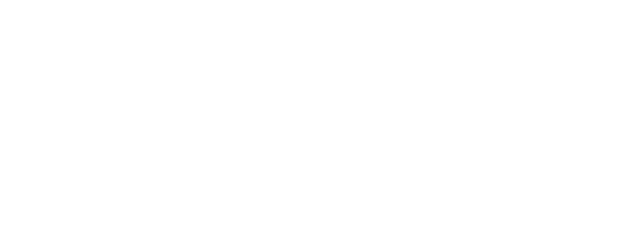
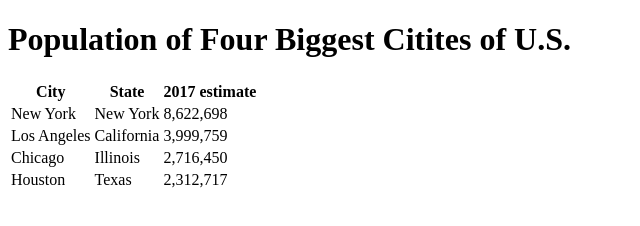
Before and after one commit to PianoFF/FF-Flatiron-material-practice, a plain HTML site: page html-fundamentals-html-tables-lab-london-web-102819/index.html in a window 1280 px wide. Shown: the whole page, without its empty margins (0-640 px from the left). Drawn offline with Linux system fonts and the light colour scheme.

Commit message:
complete

```diff
--- a/html-fundamentals-html-tables-lab-london-web-102819/index.html
+++ b/html-fundamentals-html-tables-lab-london-web-102819/index.html
@@ -8,5 +8,55 @@
   </head>
   <body>
     <!-- Write your HTML here -->
+    <!-- <table>
+      <tr>
+        <th>Name</th>
+        <th>Phone Number</th>
+        <th>Bringing</th>
+      </tr>
+      <tr>
+        <td>Daniel</td>
+        <td>845-282-4000</td>
+        <td>Guacamole</td>
+      </tr>
+      <tr>
+        <td>Daniel</td>
+        <td>718-555-1212</td>
+        <td>Guacamole</td>
+      </tr>
+      <tr>
+        <td>Terrance</td>
+        <td>914-555-1212</td>
+        <td>Salsa</td>
+      </tr>
+    </table> -->
+    <h1>Population of Four Biggest Citites of U.S.</h1>
+    <table>
+      <tr>
+        <th>City</th>
+        <th>State</th>
+        <th>2017 estimate</th>
+      </tr>
+      <tr>
+        <td>New York</td>
+        <td>New York</td>
+        <td>8,622,698</td>
+      </tr>
+      <tr>
+        <td>Los Angeles</td>
+        <td>California</td>
+        <td>3,999,759</td>
+      </tr>
+      <tr>
+        <td>Chicago</td>
+        <td>Illinois</td>
+        <td>2,716,450</td>
+      </tr>
+      <tr>
+        <td>Houston</td>
+        <td>Texas</td>
+        <td>2,312,717</td>
+      </tr>
+    </table>
   </body>
 </html>
```
